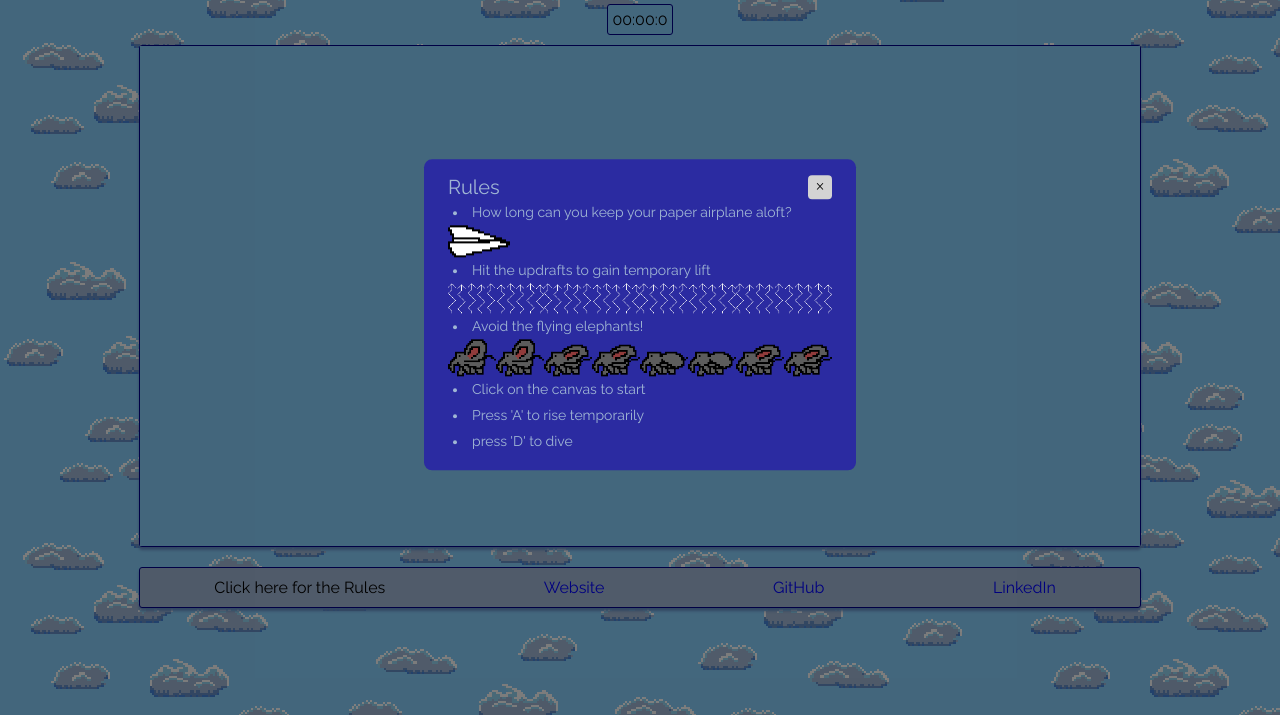
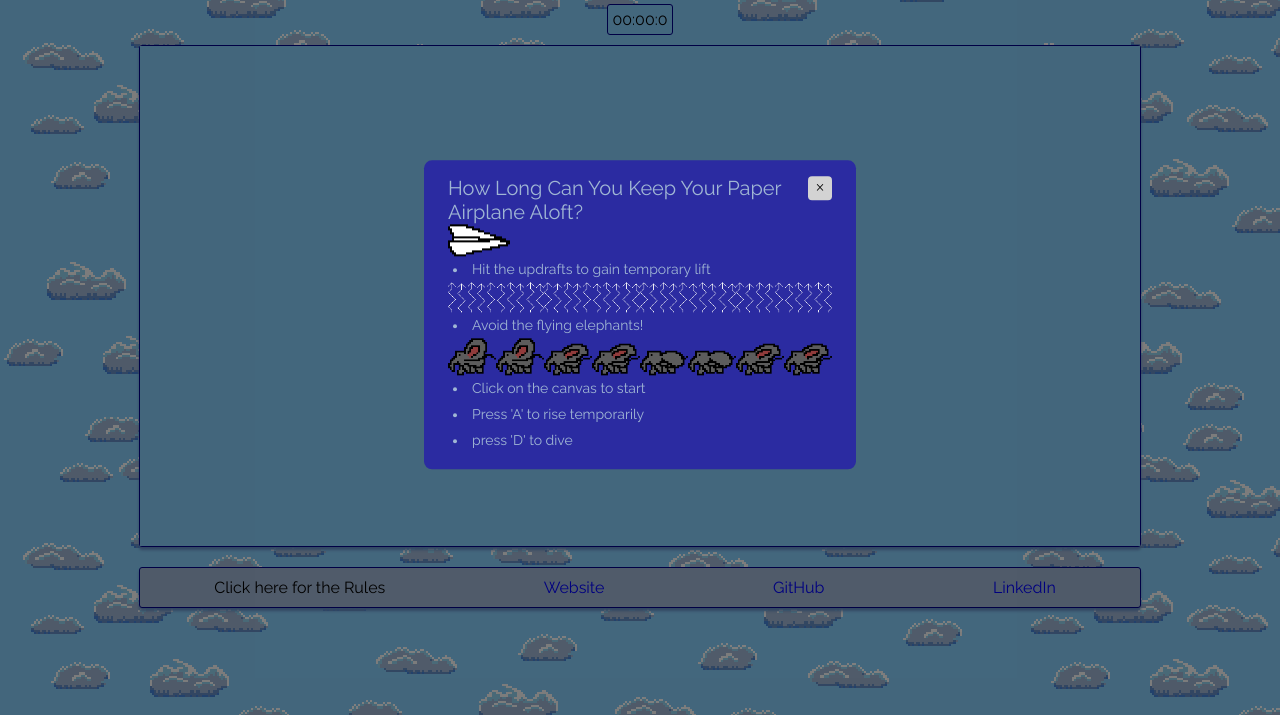
Before and after one commit to DanCNo/When-Elephants-Fly-Game, a website built with webpack: page index.html in a window 1280 px wide. Both pictures are taken after a click on the button "Click here for the Rules". Shown: the part 85-800 px from the top of the page. Built offline with nearby package versions, Linux system fonts and the light colour scheme; files whose address does not match are found by name; what easytimer.js would draw is missing.

Commit message:
edit rules modal

```diff
--- a/index.html
+++ b/index.html
@@ -34,9 +34,8 @@
         <div class="modal-content" id="modal-content">
           <span class="close-button" id="close-button">&times;</span>
           <div class="rules-container">
-            <div class= "rules-title"> Rules </div>
+            <div class= "rules-title"> How Long Can You Keep Your Paper Airplane Aloft? </div>
             <div class="rules-content">
-              <li class="rules-list">How long can you keep your paper airplane aloft?</li>
               <img class="modal-airplane-pic" src="./assets/images/modalairplane.png" alt="">
               <li class="rules-list">Hit the updrafts to gain temporary lift</li>
               <img src="./assets/images/Updraft.png" alt="">
```
